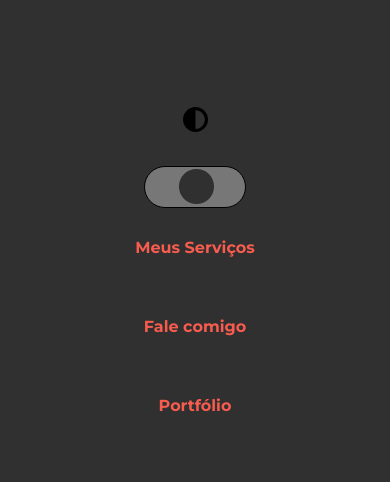
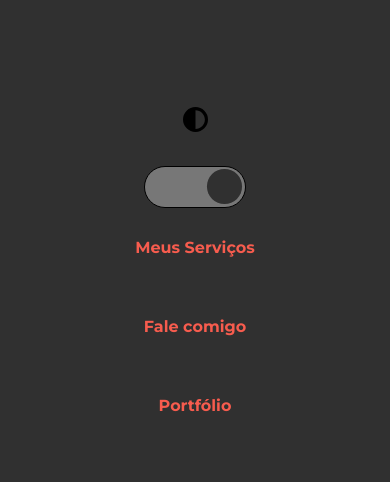
Before and after one commit to Bereuzinho/PortfolioAtualizado, a plain HTML site: page Portfolio/index.html in a window 390 px wide. Both pictures are taken after a click on the element 195 px from the left and 282 px from the top of the page. Shown: the part 95-577 px from the top of the page. Drawn offline with Linux system fonts and the light colour scheme.

Commit message:
Portfolio\script.js Portfolio\style.css

```diff
--- a/Portfolio/style.css
+++ b/Portfolio/style.css
@@ -167,7 +167,7 @@ a img:hover{
 }
 
 .trilho.dark .indicador{
-    left: 32px;
+    left: 50%;
     background-color: #303030;
 }
 
@@ -178,6 +178,10 @@ body.dark{
 
 @media only screen and (max-width:600px){
 
+    .trilho.dark .indicador{
+        left: 60px;
+        background-color: #303030;
+    }
 
     body{
         margin: auto;
```
Also changed, not shown: Portfolio/script.js (line endings or trailing spaces).
